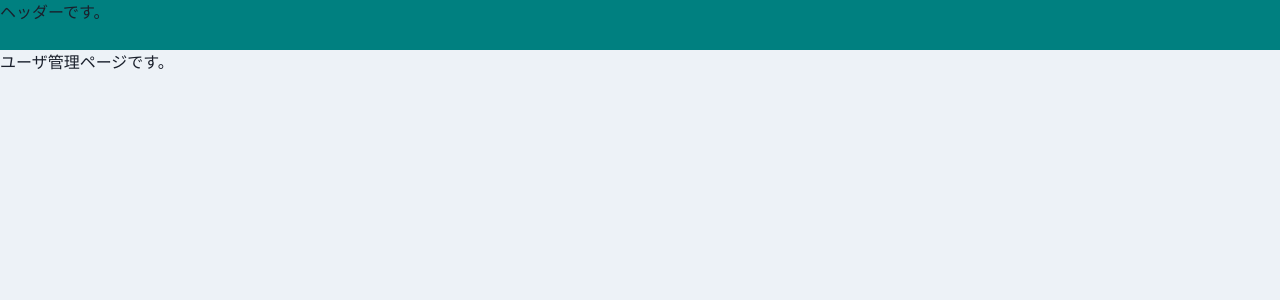
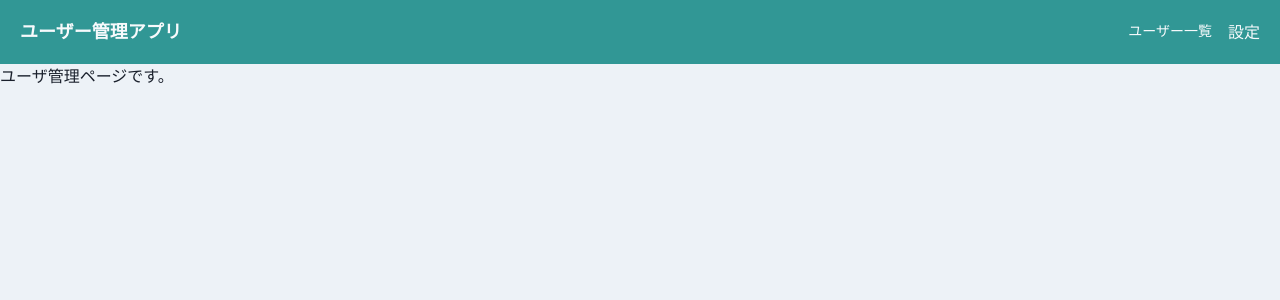
Before and after one commit to ryo-okazaki/react-step-up-chakra-ui, a React (Vite) app in the folder react/: page /home/user_management in a window 1280 px wide. Shown: the top 300 px of the page. Built offline with nearby package versions, Linux system fonts and the light colour scheme; the HTML template or start-up script is replaced by a standard one.

Commit message:
ヘッダーを作成

```diff
--- a/react/src/components/organisms/layout/Header.tsx
+++ b/react/src/components/organisms/layout/Header.tsx
@@ -1,5 +1,50 @@
+import { HamburgerIcon } from "@chakra-ui/icons";
+import { Box, Button, Drawer, DrawerBody, DrawerContent, DrawerOverlay, Flex, Heading, IconButton, Link, useDisclosure } from "@chakra-ui/react";
 import { FC, memo } from "react";
 
 export const Header: FC = memo(() => {
-  return <div style={{ height: "50px", backgroundColor: "teal" }}>ヘッダーです。</div>
+const { isOpen, onOpen, onClose } = useDisclosure();
+
+  return (
+    <>
+      <Flex
+      as="nav"
+      bg="teal.500"
+      color="gray.50"
+      align="center"
+      justify="space-between"
+      padding={{ base: 3, md: 5 }}
+    >
+      <Flex align="center" as="a" _hover={{ cursor: "pointer" }}>
+        <Heading as="h1" fontSize={{ base: "md", md: "lg" }}>ユーザー管理アプリ</Heading>
+      </Flex>
+      <Flex>
+        <Box pr={4} align="center" fontSize="sm" flexGrow={2} display={{ base: "none", md: "flex" }}>
+          <Link>ユーザー一覧</Link>
+        </Box>
+        <Link>設定</Link>
+      </Flex>
+      <IconButton
+        aria-label="メニューボタン"
+        icon={<HamburgerIcon />}
+        size="sm"
+        variant="unstyled"
+        display={{ base: "block", md: "none" }}
+        onClick={onOpen}
+      />
+    </Flex>
+    <Drawer placement="left" size="xs" onClose={onClose} isOpen={isOpen}>
+      <DrawerOverlay>
+        {/* 開いたときにバックドロップしてクラックする */}
+        <DrawerContent>
+          <DrawerBody p={0} bg="gray.100">
+            <Button w="100%">TOP</Button>
+            <Button w="100%">ユーザー一覧</Button>
+            <Button w="100%">設定</Button>
+          </DrawerBody>
+        </DrawerContent>
+      </DrawerOverlay>
+    </Drawer>
+    </>
+  )
 });
```
